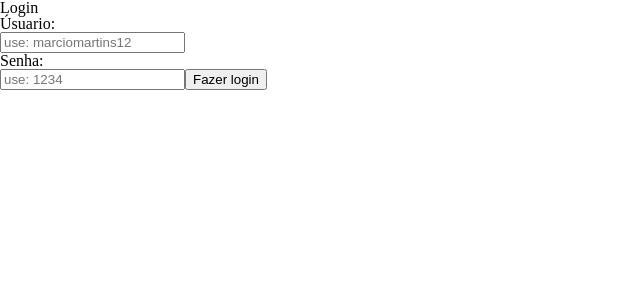
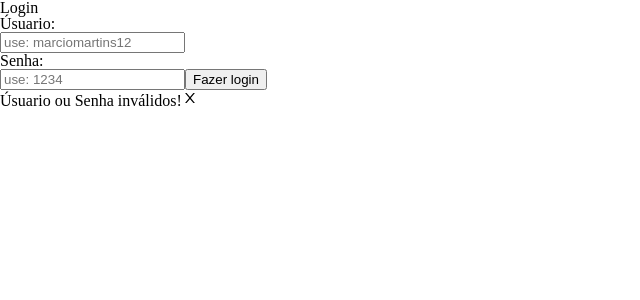
Before and after one commit to marciomartins12/ChatGroup, a React (Vite) app: page / in a window 1280 px wide. Shown: the top 300 px of the page, without its empty margins (0-640 px from the left). Built offline with nearby package versions, Linux system fonts and the light colour scheme.

Commit message:
validador concluído

```diff
--- a/package.json
+++ b/package.json
@@ -14,6 +14,7 @@
     "match-sorter": "^6.3.1",
     "react": "^18.2.0",
     "react-dom": "^18.2.0",
+    "react-icons": "^4.11.0",
     "react-router-dom": "^6.15.0",
     "sort-by": "^1.2.0"
   },
--- /dev/null
+++ b/src/Componests/Mensagens/MensagemErroUsuario/index.jsx
@@ -0,0 +1,12 @@
+import {AiOutlineClose} from "react-icons/ai"
+const MensagemErroSenhaOuUsuarioInvalidos =()=>{
+    return (
+        <div>
+            <span>
+                Úsuario ou Senha inválidos!
+            </span>
+            <AiOutlineClose/>
+        </div>
+    )
+}
+export default MensagemErroSenhaOuUsuarioInvalidos
--- a/src/Pages/PageLogin/index.jsx
+++ b/src/Pages/PageLogin/index.jsx
@@ -1,6 +1,7 @@
 import { useContext } from "react";
 import { UsuarioContext } from "../../Contexts/UsuarioContext";
 import usuarioCadastradoNoSistema from "../../JSONCadastrados/UsuariosCadastrados.json"
+import MensagemErroSenhaOuUsuarioInvalidos from "../../Componests/Mensagens/MensagemErroUsuario";
 
 
 const Login = () => {
@@ -14,21 +15,22 @@ const Login = () => {
             usuarioCadastradoNoSistema.map((usuario) => {
                 if (parseInt(id.id) === parseInt(usuario.id)) {
                     if (usuario.senha != senhaUsuario) {
-                        console.log("usuario ou senha não está correto")
+                        console.log("aaaaaaaaaaaaaaaaaaa")
                     }
-                    else if (usuario.senha == senhaUsuario && usuario.nome == nomeUsuario) {
-                        console.log("senha e usuarios corretos")
+                    else if (usuario.senha === senhaUsuario && usuario.nome === nomeUsuario ) {
+                        console.log("aaaaaaaaaaa")
+                    }else if (usuario.senha !== senhaUsuario || usuario.nome !== nomeUsuario || id.nome !== nomeUsuario) {
+                    console.log("ssssssssss")
                     }
                 }
             }
             )
-            if (id.nome != nomeUsuario) {
-                console.log("o nome usuario n existe")
-            }
+
         }
 
     }
     return (
+        <>
         <form>
             <h2>Login</h2>
             <h2>
@@ -58,6 +60,8 @@ const Login = () => {
                 }}
             >Fazer login</button>
         </form>
+        <MensagemErroSenhaOuUsuarioInvalidos />
+        </>
     );
 };
 export default Login;
```
Also changed, not shown: 1 other file (tests, documents, lock files or other folders).
